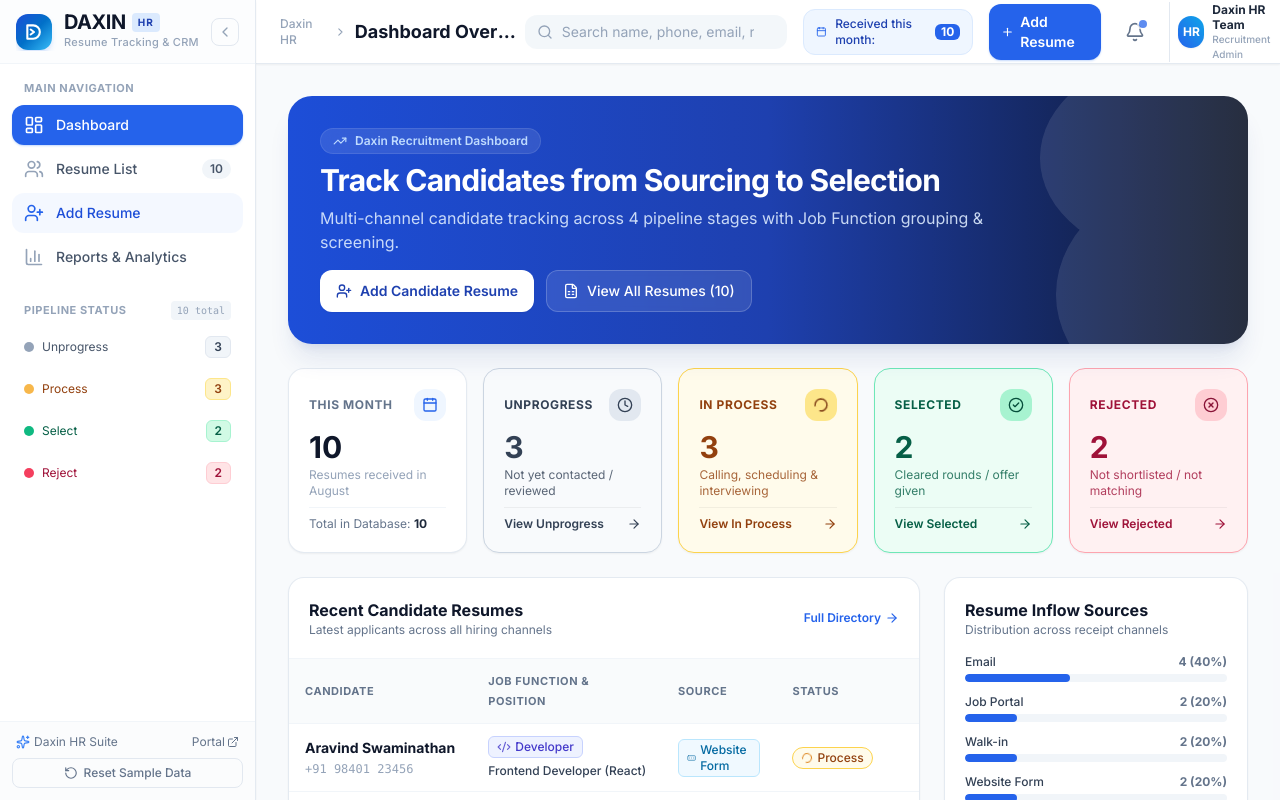
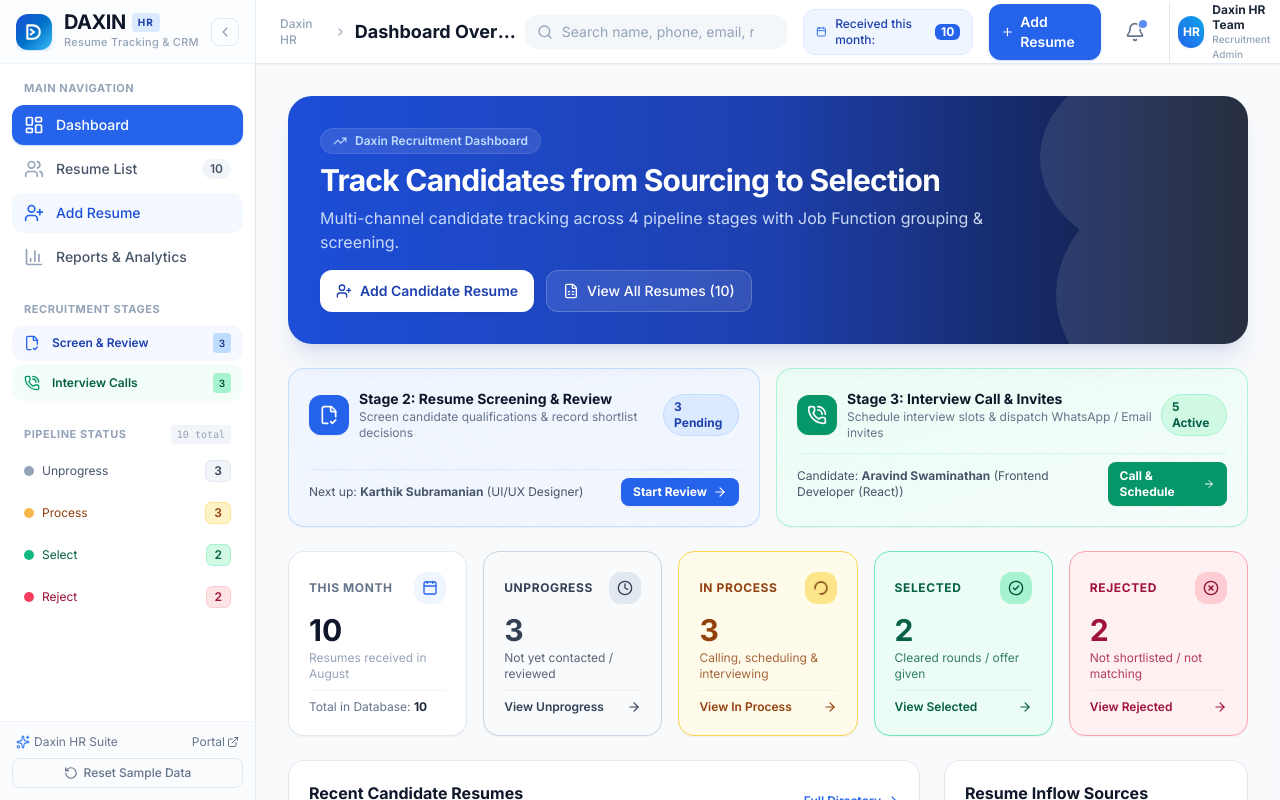
Before and after one commit to developer2lanzermark-lgtm/Daxin-CRM, a React (Vite) app: page / in a window 1280 px wide. Built offline with nearby package versions, Linux system fonts and the light colour scheme.

Commit message:
Add Review and Call for Interview stage hubs to Dashboard and Sidebar navigation

```diff
--- a/src/components/layout/Sidebar.tsx
+++ b/src/components/layout/Sidebar.tsx
@@ -9,7 +9,9 @@ import {
   ChevronRight,
   RotateCcw,
   Sparkles,
-  ExternalLink
+  ExternalLink,
+  FileCheck2,
+  PhoneCall
 } from 'lucide-react';
 import { DaxinLogo } from '../common/DaxinLogo';
 import { useCandidates } from '../../context/CandidateContext';
@@ -27,9 +29,12 @@ export const Sidebar: React.FC<SidebarProps> = ({
   mobileOpen,
   setMobileOpen
 }) => {
-  const { stats, resetToMockData } = useCandidates();
+  const { candidates, stats, resetToMockData } = useCandidates();
   const navigate = useNavigate();
   const location = useLocation();
+
+  const pendingReviewCount = candidates.filter(c => !c.reviewDetails && c.status !== 'Reject').length;
+  const inProcessCount = stats.process;
 
   const navItems = [
     {
@@ -61,6 +66,22 @@ export const Sidebar: React.FC<SidebarProps> = ({
   const handleStatusFilterClick = (status: string) => {
     navigate(`/resumes?status=${status}`);
     setMobileOpen(false);
+  };
+
+  const handleStartFirstReview = () => {
+    const nextCandidate = candidates.find(c => !c.reviewDetails && c.status !== 'Reject') || candidates[0];
+    if (nextCandidate) {
+      navigate(`/candidate/${nextCandidate.id}/review`);
+      setMobileOpen(false);
+    }
+  };
+
+  const handleStartFirstCall = () => {
+    const nextCandidate = candidates.find(c => c.reviewDetails?.decision === 'Shortlisted' || c.status === 'Process') || candidates[0];
+    if (nextCandidate) {
+      navigate(`/candidate/${nextCandidate.id}/call`);
+      setMobileOpen(false);
+    }
   };
 
   return (
@@ -154,6 +175,50 @@ export const Sidebar: React.FC<SidebarProps> = ({
                 );
               })}
             </nav>
+          </div>
+
+          {/* Recruiter Workflow Quick Actions */}
+          <div>
+            {!collapsed && (
+              <p className="px-3 text-[11px] font-bold uppercase tracking-wider text-slate-400 mb-2">
+                Recruitment Stages
+              </p>
+            )}
+            <div className="space-y-1">
+              <button
+                type="button"
+                onClick={handleStartFirstReview}
+                className="w-full flex items-center gap-3 px-3 py-2 rounded-xl text-xs font-semibold text-blue-800 bg-blue-50/60 hover:bg-blue-100 transition-colors text-left"
+                title={collapsed ? 'Screen & Review Resumes' : undefined}
+              >
+                <FileCheck2 className="w-4 h-4 text-blue-600 flex-shrink-0" />
+                {!collapsed && (
+                  <>
+                    <span className="flex-1 truncate">Screen & Review</span>
+                    <span className="bg-blue-200 text-blue-900 px-1.5 py-0.5 rounded text-[10px]">
+                      {pendingReviewCount}
+                    </span>
+                  </>
+                )}
+              </button>
+
+              <button
+                type="button"
+                onClick={handleStartFirstCall}
+                className="w-full flex items-center gap-3 px-3 py-2 rounded-xl text-xs font-semibold text-emerald-800 bg-emerald-50/60 hover:bg-emerald-100 transition-colors text-left"
+                title={collapsed ? 'Interview Calls & Scheduling' : undefined}
+              >
+                <PhoneCall className="w-4 h-4 text-emerald-600 flex-shrink-0" />
+                {!collapsed && (
+                  <>
+                    <span className="flex-1 truncate">Interview Calls</span>
+                    <span className="bg-emerald-200 text-emerald-900 px-1.5 py-0.5 rounded text-[10px]">
+                      {inProcessCount}
+                    </span>
+                  </>
+                )}
+              </button>
+            </div>
           </div>
 
           {/* Quick Pipeline Status Overview */}
--- a/src/pages/DashboardPage.tsx
+++ b/src/pages/DashboardPage.tsx
@@ -9,15 +9,22 @@ import {
   ArrowRight,
   TrendingUp,
   FileSpreadsheet,
-  UserPlus
+  UserPlus,
+  FileCheck2,
+  PhoneCall
 } from 'lucide-react';
 import { useCandidates } from '../context/CandidateContext';
 import { StatusBadge } from '../components/common/StatusBadge';
-import { SourceBadge } from '../components/common/SourceBadge';
 import { JobFunctionBadge } from '../components/common/JobFunctionBadge';
 
 export const DashboardPage: React.FC = () => {
   const { candidates, stats } = useCandidates();
+
+  // Calculate candidates needing review vs candidates ready for call
+  const pendingReviewCandidates = candidates.filter(c => !c.reviewDetails && c.status !== 'Reject');
+  const readyForCallCandidates = candidates.filter(
+    c => (c.reviewDetails?.decision === 'Shortlisted' || c.status === 'Process') && c.status !== 'Reject'
+  );
 
   const statusCards = [
     {
@@ -112,6 +119,99 @@ export const DashboardPage: React.FC = () => {
         </div>
       </div>
 
+      {/* Recruiter Workflow Stage Quick Banners (Review & Interview Call Hub) */}
+      <div className="grid grid-cols-1 md:grid-cols-2 gap-4">
+        {/* Review Stage Action Card */}
+        <div className="bg-gradient-to-br from-blue-50 to-indigo-50/60 border border-blue-200/90 rounded-2xl p-5 shadow-sm flex flex-col justify-between space-y-3">
+          <div className="flex items-center justify-between">
+            <div className="flex items-center gap-2.5">
+              <div className="p-2.5 bg-blue-600 text-white rounded-xl shadow-sm">
+                <FileCheck2 className="w-5 h-5" />
+              </div>
+              <div>
+                <h3 className="font-bold text-slate-900 text-sm">Stage 2: Resume Screening & Review</h3>
+                <p className="text-xs text-slate-500">Screen candidate qualifications & record shortlist decisions</p>
+              </div>
+            </div>
+            <span className="text-xs font-bold px-2.5 py-1 rounded-full bg-blue-100 text-blue-800 border border-blue-200">
+              {pendingReviewCandidates.length} Pending
+            </span>
+          </div>
+
+          <div className="flex items-center justify-between pt-2 border-t border-blue-100">
+            {pendingReviewCandidates.length > 0 ? (
+              <p className="text-xs text-slate-600">
+                Next up: <strong>{pendingReviewCandidates[0].name}</strong> ({pendingReviewCandidates[0].position})
+              </p>
+            ) : (
+              <p className="text-xs text-emerald-700 font-medium">✓ All active resumes have been screened</p>
+            )}
+
+            {pendingReviewCandidates.length > 0 ? (
+              <Link
+                to={`/candidate/${pendingReviewCandidates[0].id}/review`}
+                className="inline-flex items-center gap-1.5 px-3 py-1.5 bg-blue-600 hover:bg-blue-700 text-white text-xs font-bold rounded-lg shadow-sm transition-all"
+              >
+                <span>Start Review</span>
+                <ArrowRight className="w-3.5 h-3.5" />
+              </Link>
+            ) : (
+              <Link
+                to="/resumes"
+                className="text-xs font-semibold text-blue-600 hover:underline"
+              >
+                View Directory &rarr;
+              </Link>
+            )}
+          </div>
+        </div>
+
+        {/* Call for Interview Action Card */}
+        <div className="bg-gradient-to-br from-emerald-50 to-teal-50/60 border border-emerald-200/90 rounded-2xl p-5 shadow-sm flex flex-col justify-between space-y-3">
+          <div className="flex items-center justify-between">
+            <div className="flex items-center gap-2.5">
+              <div className="p-2.5 bg-emerald-600 text-white rounded-xl shadow-sm">
+                <PhoneCall className="w-5 h-5" />
+              </div>
+              <div>
+                <h3 className="font-bold text-slate-900 text-sm">Stage 3: Interview Call & Invites</h3>
+                <p className="text-xs text-slate-500">Schedule interview slots & dispatch WhatsApp / Email invites</p>
+              </div>
+            </div>
+            <span className="text-xs font-bold px-2.5 py-1 rounded-full bg-emerald-100 text-emerald-800 border border-emerald-200">
+              {readyForCallCandidates.length} Active
+            </span>
+          </div>
+
+          <div className="flex items-center justify-between pt-2 border-t border-emerald-100">
+            {readyForCallCandidates.length > 0 ? (
+              <p className="text-xs text-slate-600">
+                Candidate: <strong>{readyForCallCandidates[0].name}</strong> ({readyForCallCandidates[0].position})
+              </p>
+            ) : (
+              <p className="text-xs text-slate-500">No shortlisted candidates waiting</p>
+            )}
+
+            {readyForCallCandidates.length > 0 ? (
+              <Link
+                to={`/candidate/${readyForCallCandidates[0].id}/call`}
+                className="inline-flex items-center gap-1.5 px-3 py-1.5 bg-emerald-600 hover:bg-emerald-700 text-white text-xs font-bold rounded-lg shadow-sm transition-all"
+              >
+                <span>Call & Schedule</span>
+                <ArrowRight className="w-3.5 h-3.5" />
+              </Link>
+            ) : (
+              <Link
+                to="/resumes?status=Process"
+                className="text-xs font-semibold text-emerald-700 hover:underline"
+              >
+                View Pipeline &rarr;
+              </Link>
+            )}
+          </div>
+        </div>
+      </div>
+
       {/* Summary KPI Cards per Status & Month */}
       <div className="grid grid-cols-1 sm:grid-cols-2 lg:grid-cols-5 gap-4">
         {/* Total This Month Card */}
@@ -166,7 +266,7 @@ export const DashboardPage: React.FC = () => {
           <div className="p-5 border-b border-slate-100 flex items-center justify-between">
             <div>
               <h3 className="font-bold text-slate-900 text-base">Recent Candidate Resumes</h3>
-              <p className="text-xs text-slate-500">Latest applicants across all hiring channels</p>
+              <p className="text-xs text-slate-500">Latest applicants with direct 1-click Review & Interview Call actions</p>
             </div>
             <Link
               to="/resumes"
@@ -183,9 +283,8 @@ export const DashboardPage: React.FC = () => {
                 <tr>
                   <th className="py-3 px-4">Candidate</th>
                   <th className="py-3 px-4">Job Function & Position</th>
-                  <th className="py-3 px-4">Source</th>
                   <th className="py-3 px-4">Status</th>
-                  <th className="py-3 px-4 text-right">Action</th>
+                  <th className="py-3 px-4 text-right">Stage Actions</th>
                 </tr>
               </thead>
               <tbody className="divide-y divide-slate-100">
@@ -203,24 +302,41 @@ export const DashboardPage: React.FC = () => {
                     <td className="py-3 px-4">
                       <div className="space-y-1">
                         <JobFunctionBadge jobFunction={candidate.jobFunction} size="sm" />
-                        <p className="text-xs font-medium text-slate-700 truncate max-w-[180px]">
+                        <p className="text-xs font-medium text-slate-700 truncate max-w-[160px]">
                           {candidate.position}
                         </p>
                       </div>
                     </td>
                     <td className="py-3 px-4">
-                      <SourceBadge source={candidate.source} size="sm" />
-                    </td>
-                    <td className="py-3 px-4">
                       <StatusBadge status={candidate.status} size="sm" />
                     </td>
                     <td className="py-3 px-4 text-right">
-                      <Link
-                        to={`/candidate/${candidate.id}`}
-                        className="text-xs font-semibold text-blue-600 hover:text-blue-800 bg-blue-50 px-2.5 py-1 rounded-lg hover:bg-blue-100 transition-colors"
-                      >
-                        Details
-                      </Link>
+                      <div className="flex items-center justify-end gap-1.5">
+                        <Link
+                          to={`/candidate/${candidate.id}/review`}
+                          title="Screen & Review Resume"
+                          className="p-1.5 text-blue-700 bg-blue-50 hover:bg-blue-100 rounded-lg text-xs font-semibold flex items-center gap-1 transition-colors"
+                        >
+                          <FileCheck2 className="w-3.5 h-3.5" />
+                          <span className="hidden sm:inline">Review</span>
+                        </Link>
+
+                        <Link
+                          to={`/candidate/${candidate.id}/call`}
+                          title="Schedule & Call for Interview"
+                          className="p-1.5 text-emerald-700 bg-emerald-50 hover:bg-emerald-100 rounded-lg text-xs font-semibold flex items-center gap-1 transition-colors"
+                        >
+                          <PhoneCall className="w-3.5 h-3.5" />
+                          <span className="hidden sm:inline">Call</span>
+                        </Link>
+
+                        <Link
+                          to={`/candidate/${candidate.id}`}
+                          className="text-xs font-semibold text-slate-700 bg-slate-100 hover:bg-slate-200 px-2 py-1.5 rounded-lg transition-colors"
+                        >
+                          View
+                        </Link>
+                      </div>
                     </td>
                   </tr>
                 ))}
```
